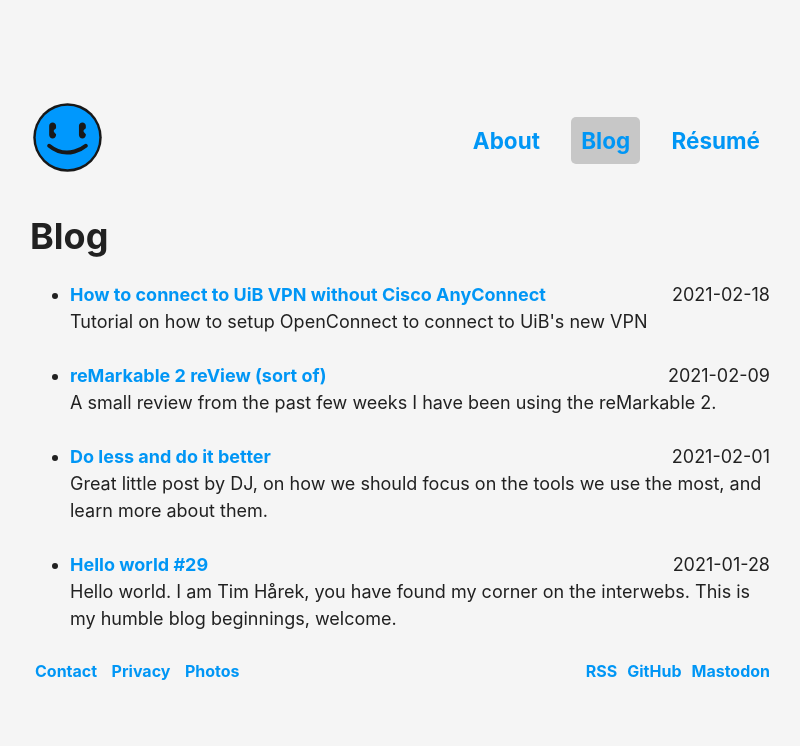
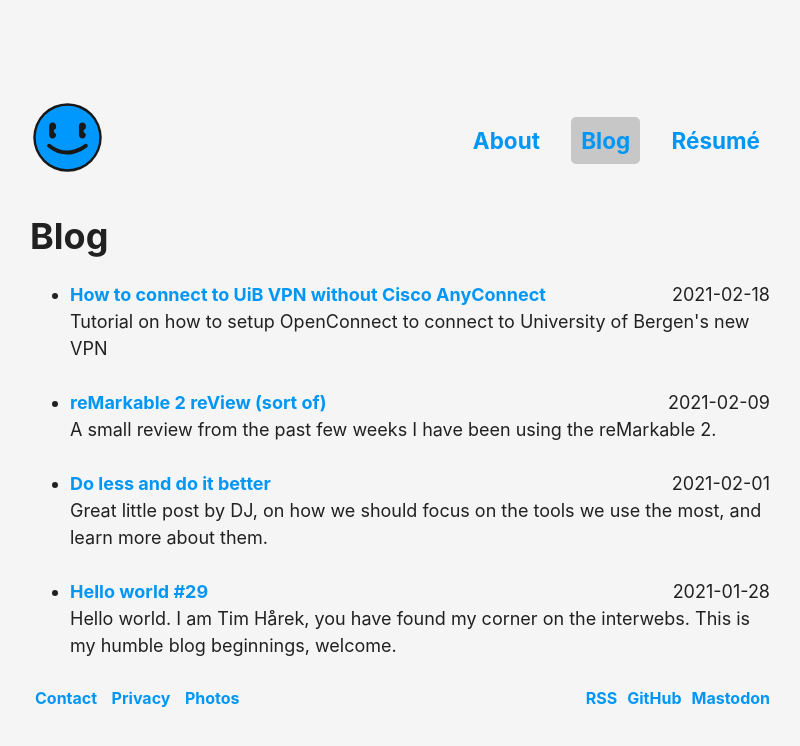
Before and after one commit to timharek/timharek.no, a Jekyll site: the page built from pages/blog.html, in a window 1280 px wide. Shown: the top 746 px of the page, without its empty margins (240-1040 px from the left). Built offline with Jekyll 4.4.1, drawn with Linux system fonts in a browser that asks for light colours.

Commit message:
fix: Changed unshortened UiB

```diff
--- a/_posts/2021-02-18-uib-vpn-without-cisco.md
+++ b/_posts/2021-02-18-uib-vpn-without-cisco.md
@@ -2,7 +2,7 @@
 layout: post
 date: 2021-02-18
 title: How to connect to UiB VPN without Cisco AnyConnect
-excerpt: Tutorial on how to setup OpenConnect to connect to UiB's new VPN
+excerpt: Tutorial on how to setup OpenConnect to connect to University of Bergen's new VPN
 author: Tim Hårek
 tags: tutorial, vpn
 ---
```
